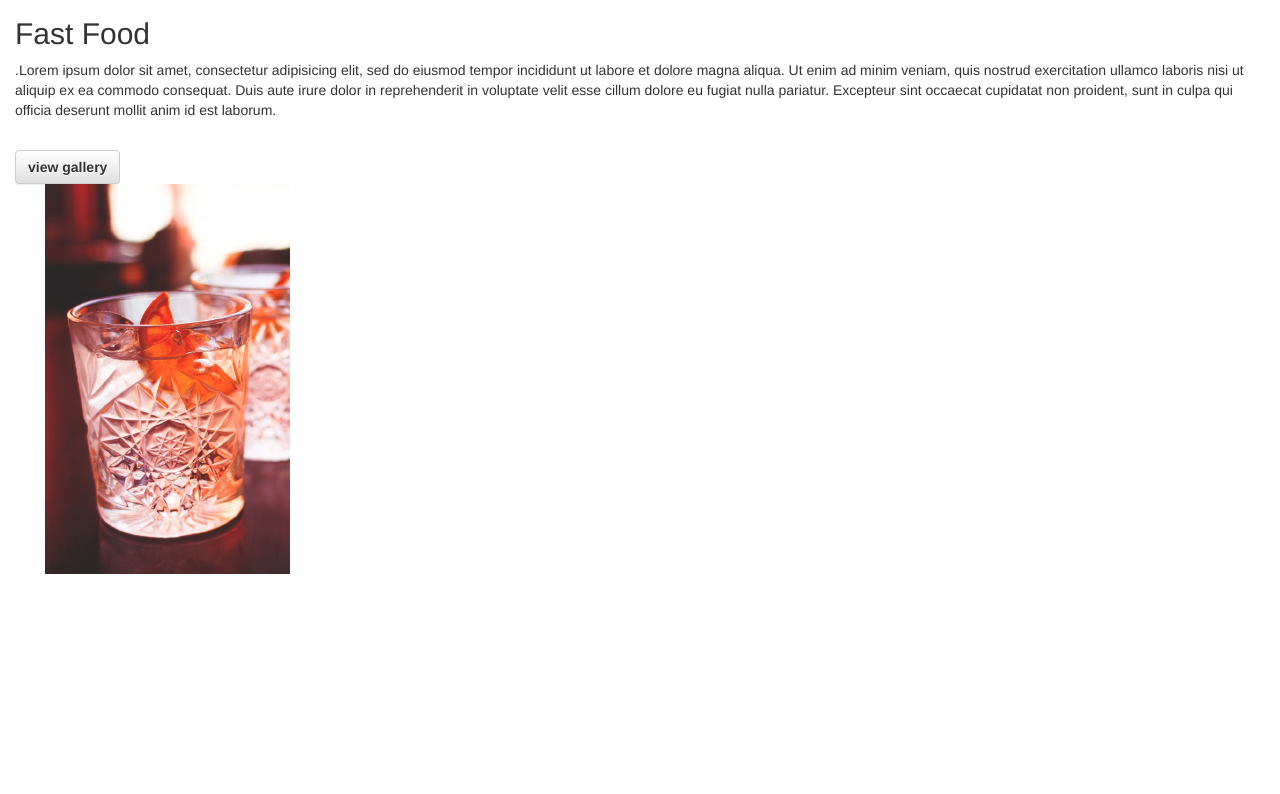
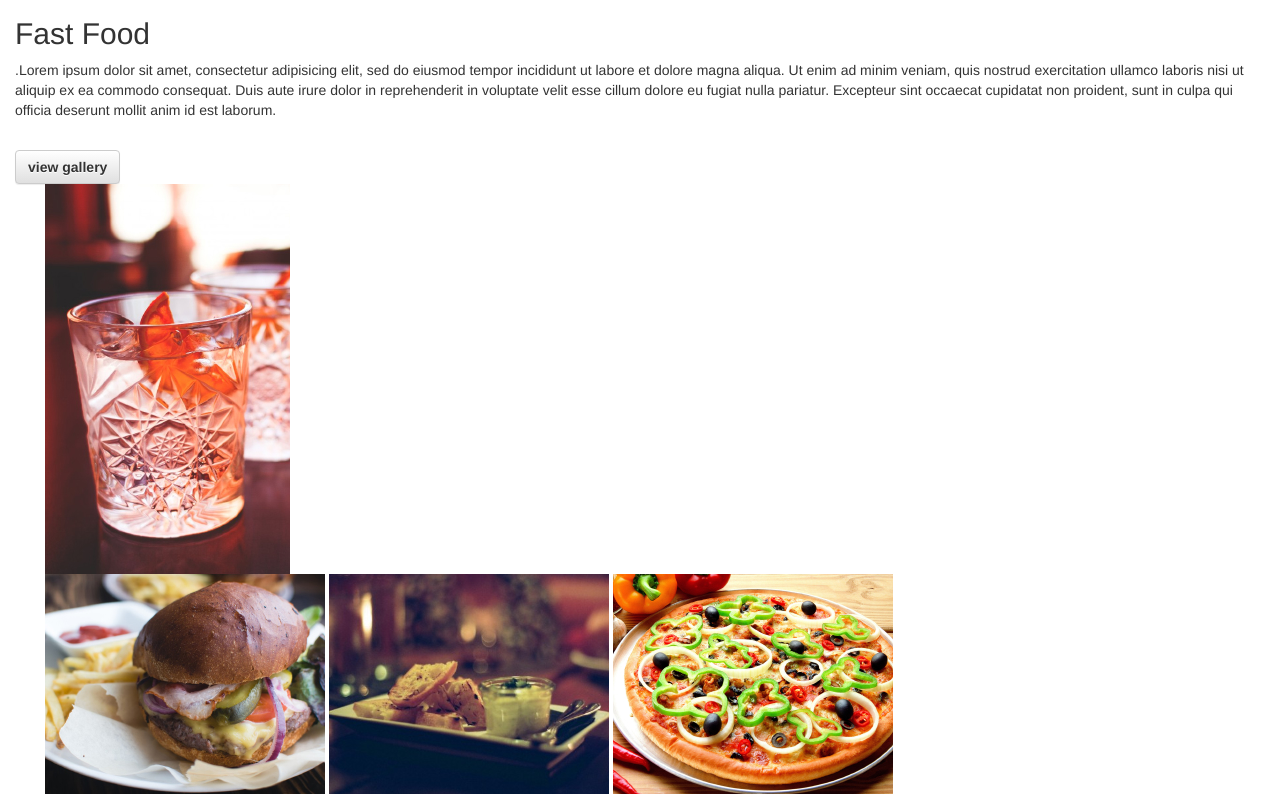
Before and after one commit to lorrainemikai/anita-s-kitchen, a plain HTML site: page index.html in a window 1280 px wide. Shown: the part 1068-1862 px from the top of the page. Before the commit the page ends 1642 px from the top, so only its background shows below. Drawn offline with nearby package versions, Linux system fonts and the light colour scheme.

Commit message:
last cmmit

```diff
--- a/index.html
+++ b/index.html
@@ -89,8 +89,8 @@
     <a href="me.html" class="btn btn-default" type="button" id="view"><strong>view gallery</strong></a>
   </div>
   </div>
-</div>
-<div class="col-md-6 bg-1">
+ </div>
+  <div class="col-md-6 bg-1">
   <div class="container-fluid">
     <div class="row">
       <div class="faster">
@@ -100,7 +100,18 @@
       </div>
     </div>
   </div>
-  <!--end of second paragraph>
+</div>
+<!--end of second paragraph-->
+<div class="col-md-12 bgFoods">
+<div class="foods">
+  <div class="foodsHead">
+    <div id="burger">
+      <img src="images/fastfood/beefBurger.jpg" alt="">
+      <img src="images/fastfood/chickenBurger.jpg" alt="">
+      <img src="images/fastfood/chickenPizza.jpg" alt="">
+    </div>
+  </div>
+  </div>
 </div>
 <!-- Optional theme -->
 <link rel="stylesheet" href="https://maxcdn.bootstrapcdn.com/bootstrap/3.3.7/css/bootstrap-theme.min.css" integrity="sha384-rHyoN1iRsVXV4nD0JutlnGaslCJuC7uwjduW9SVrLvRYooPp2bWYgmgJQIXwl/Sp" crossorigin="anonymous">
```
